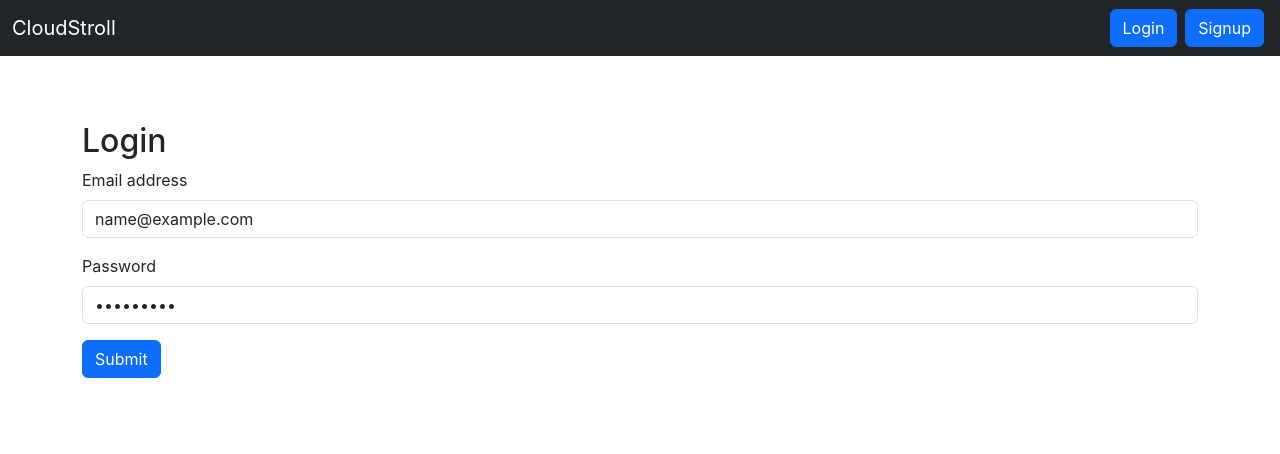
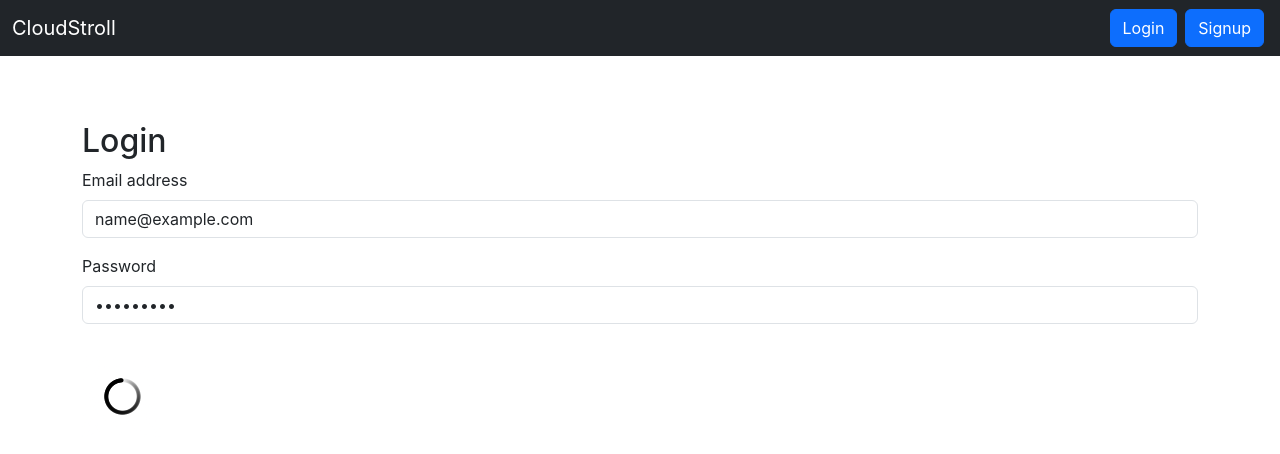
Before and after one commit to IshanC05/inotebook, a React (Create React App) app: page /login in a window 1280 px wide. Both pictures are taken after typing "name@example.com", "Sample123" into the empty fields and a click on the button "Submit". Shown: the top 454 px of the page. Built offline with nearby package versions, Linux system fonts and the light colour scheme; no server answers.

Commit message:
Added Spinner

```diff
--- a/src/components/Login.js
+++ b/src/components/Login.js
@@ -1,14 +1,20 @@
 import React, { useState } from 'react'
 import { useNavigate } from 'react-router-dom';
+import Spinner from './Spinner';
 
 const Login = (props) => {
 
     let navigate = useNavigate();
 
+    const [loading, setLoading] = useState(false);
+
     const [credentials, setCredentials] = useState({ email: "", password: "" });
 
     const handleSubmit = async (e) => {
         e.preventDefault();
+
+        setLoading(true);
+
         const response = await fetch(`${process.env.REACT_APP_BASE_URL}/api/auth/login`, {
             method: "POST",
             headers: {
@@ -23,6 +29,7 @@ const Login = (props) => {
         if (json.success) {
             // save the auth token
             localStorage.setItem('token', json.authToken);
+            setLoading(false);
             navigate('/');
             props.showAlert("Logged in successfully", "success")
         } else {
@@ -47,7 +54,8 @@ const Login = (props) => {
                     <label htmlFor="password" className="form-label">Password</label>
                     <input type="password" className="form-control" id="password" name="password" value={credentials.password} onChange={onChange} />
                 </div>
-                <button type="submit" className="btn btn-primary" >Submit</button>
+                {!loading && <button type="submit" className="btn btn-primary">Submit</button>}
+                {loading && <Spinner />}
             </form>
         </div>
     )
--- a/src/components/Signup.js
+++ b/src/components/Signup.js
@@ -1,10 +1,13 @@
 import React, { useState } from 'react'
 import { useNavigate } from 'react-router-dom';
+import Spinner from './Spinner';
 
 const Signup = (props) => {
 
 
     let navigate = useNavigate();
+
+    const [loading, setLoading] = useState(false);
 
     const [credentials, setCredentials] = useState({ name: "", email: "", password: "", cpassword: "" });
 
@@ -17,6 +20,8 @@ const Signup = (props) => {
             props.showAlert("Passwords do not match", "danger");
             return;
         }
+
+        setLoading(true);
 
         const response = await fetch(`${process.env.REACT_APP_BASE_URL}/api/auth/createUser`, {
             method: "POST",
@@ -31,6 +36,7 @@ const Signup = (props) => {
         if (json.success) {
             // save the auth token
             localStorage.setItem('token', json.authToken);
+            setLoading(false);
             navigate('/');
             props.showAlert("Account creation successful", "success")
 
@@ -64,7 +70,8 @@ const Signup = (props) => {
                     <label htmlFor="cpassword" className="form-label">Confirm Password</label>
                     <input type="password" className="form-control" id="cpassword" name="cpassword" onChange={onChange} required />
                 </div>
-                <button type="submit" className="btn btn-primary">Submit</button>
+                {!loading && <button type="submit" className="btn btn-primary">Submit</button>}
+                {loading && <Spinner />}
             </form>
         </div>
     )
--- /dev/null
+++ b/src/components/Spinner.js
@@ -0,0 +1,11 @@
+import spinner from '../assets/spinner.gif'
+
+const Spinner = () => {
+    return (
+        <div>
+            <img className="my-3" src={spinner} alt="spinner" />
+        </div>
+    )
+}
+
+export default Spinner;
```
Also changed, not shown: src/assets/spinner.gif (added).
